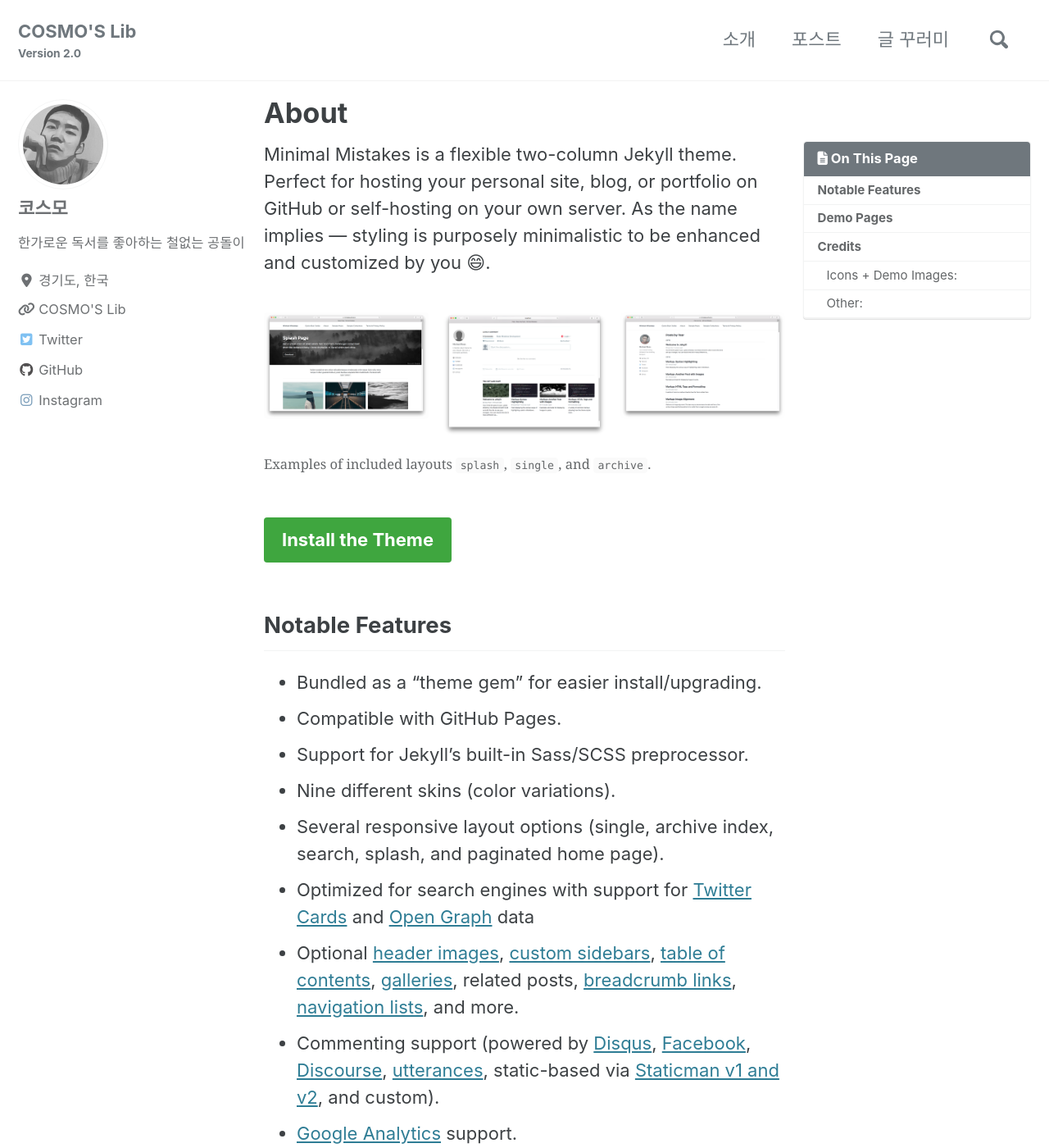
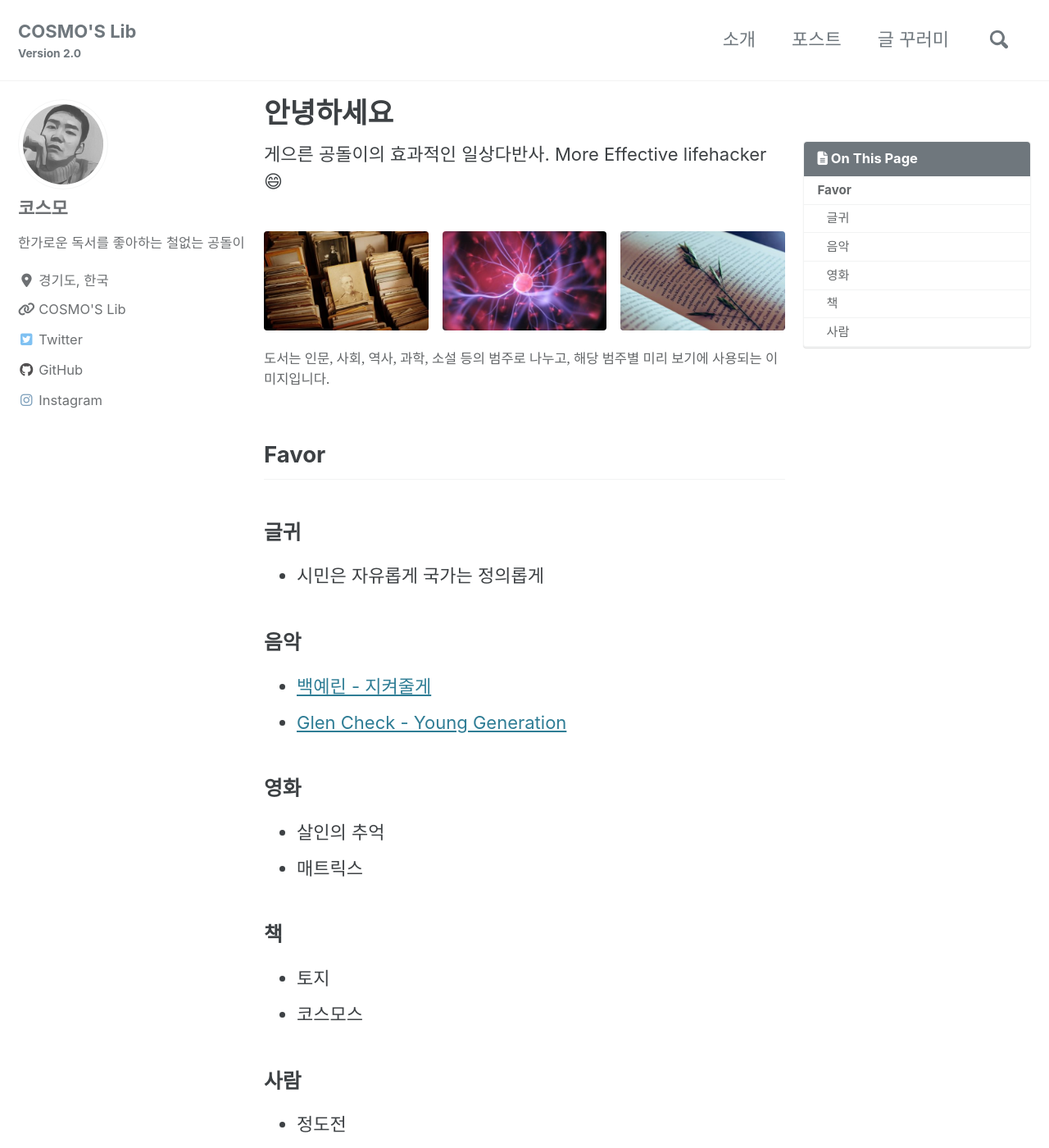
Before and after one commit to deftone2000/cosmo-s-archive, a Jekyll site: the page built from _pages/about.md, in a window 1280 px wide and 1400 px high. Shown: the whole window at 82% size. Built offline with Jekyll 4.4.1, drawn with Linux system fonts in a browser that asks for light colours; cached includes are drawn as plain includes; nearby versions of some CDN libraries; emoji names are drawn with the system emoji font; comment, search, counter and statistics services are not loaded; a style sheet for code colours, icons or effects is not loaded; some of the changed text lies outside the part shown.

Commit message:
no message

```diff
--- a/_pages/about.md
+++ b/_pages/about.md
@@ -1,85 +1,47 @@
 ---
 permalink: /about/
-title: "About"
-excerpt: "Minimal Mistakes is a flexible two-column Jekyll theme."
+title: "안녕하세요"
+excerpt: "과거에도 있었고 현재에도 있으며 미래에도 있을 그 모든 것."
 layouts_gallery:
-  - url: /assets/images/mm-layout-splash.png
-    image_path: /assets/images/mm-layout-splash.png
-    alt: "splash layout example"
-  - url: /assets/images/mm-layout-single-meta.png
-    image_path: /assets/images/mm-layout-single-meta.png
-    alt: "single layout with comments and related posts"
-  - url: /assets/images/mm-layout-archive.png
-    image_path: /assets/images/mm-layout-archive.png
-    alt: "archive layout example"
-last_modified_at: 2020-03-23T14:07:54-04:00
+  - url: /assets/images/mm-customizable-feature.jpg
+    image_path: /assets/images/mm-customizable-feature.jpg
+    alt: "인문학"
+  - url: /assets/images/mm-responsive-feature.jpg
+    image_path: /assets/images/mm-responsive-feature.jpg
+    alt: "과학"
+  - url: /assets/images/mm-free-feature.jpg
+    image_path: /assets/images/mm-free-feature.jpg
+    alt: "소설"
+last_modified_at: 2020-03-27T14:00:04+09:00
 toc: true
 ---
 
-Minimal Mistakes is a flexible two-column Jekyll theme. Perfect for hosting your personal site, blog, or portfolio on GitHub or self-hosting on your own server. As the name implies --- styling is purposely minimalistic to be enhanced and customized by you :smile:.
+게으른 공돌이의 효과적인 일상다반사.  More Effective lifehacker 😄
 
-{% include gallery id="layouts_gallery" caption="Examples of included layouts `splash`, `single`, and `archive`." %}
+{% include gallery id="layouts_gallery" caption="도서는 인문, 사회, 역사, 과학, 소설 등의 범주로 나누고, 해당 범주별 미리 보기에 사용되는 이미지입니다." %}
 
-[Install the Theme]({{ "/docs/quick-start-guide/" | relative_url }}){: .btn .btn--success .btn--large}
+## Favor
 
-## Notable Features
+### 글귀
 
-- Bundled as a "theme gem" for easier install/upgrading.
-- Compatible with GitHub Pages.
-- Support for Jekyll's built-in Sass/SCSS preprocessor.
-- Nine different skins (color variations).
-- Several responsive layout options (single, archive index, search, splash, and paginated home page).
-- Optimized for search engines with support for [Twitter Cards](https://dev.twitter.com/cards/overview) and [Open Graph](http://ogp.me/) data
-- Optional [header images](https://mmistakes.github.io/minimal-mistakes/docs/layouts/#headers), [custom sidebars](https://mmistakes.github.io/minimal-mistakes/docs/layouts/#sidebars), [table of contents](https://mmistakes.github.io/minimal-mistakes/docs/helpers/#table-of-contents), [galleries](https://mmistakes.github.io/minimal-mistakes/docs/helpers/#gallery), related posts, [breadcrumb links](https://mmistakes.github.io/minimal-mistakes/docs/configuration/#breadcrumb-navigation-beta), [navigation lists](https://mmistakes.github.io/minimal-mistakes/docs/helpers/#navigation-list), and more.
-- Commenting support (powered by [Disqus](https://disqus.com/), [Facebook](https://developers.facebook.com/docs/plugins/comments), [Discourse](https://www.discourse.org/), [utterances](https://utteranc.es/), static-based via [Staticman v1 and v2](https://staticman.net/), and custom).
-- [Google Analytics](https://www.google.com/analytics/) support.
-- UI localized text in English (default), Brazilian Portuguese (Português brasileiro), Catalan, Chinese, Danish, Dutch, Finnish, French (Français), German (Deutsch), Greek, Hindi (हिंदी), Hungarian, Indonesian, Irish (Gaeilge), Italian (Italiano), Japanese, Korean, Malayalam, Nepali (Nepalese), Persian (فارسی), Polish, Punjabi (ਪੰਜਾਬੀ), Romanian, Russian, Slovak, Spanish (Español), Swedish, Thai, Turkish (Türkçe), and Vietnamese.
+- 시민은 자유롭게 국가는 정의롭게
 
-## Demo Pages
+### 음악
 
-| Name                                        | Description                                           |
-| ------------------------------------------- | ----------------------------------------------------- |
-| [Post with Header Image][header-image-post] | A post with a large header image. |
-| [HTML Tags and Formatting Post][html-tags-post] | A variety of common markup showing how the theme styles them. |
-| [Syntax Highlighting Post][syntax-post] | Post displaying highlighted code. |
-| [Post with a Gallery][gallery-post] | A post showing several images wrapped in `<figure>` elements. |
-| [Sample Collection Page][sample-collection] | Single page from a collection. |
-| [Categories Archive][categories-archive] | Posts grouped by category. |
-| [Tags Archive][tags-archive] | Posts grouped by tag. |
+- [백예린 - 지켜줄게](https://youtu.be/IDD5_z3kKCU)
+- [Glen Check - Young Generation](https://youtu.be/IAtN-BH7P7c)
 
-For even more demo pages check the [posts archive][year-archive].
+### 영화
 
-[header-image-post]: {{ "" | relative_url }}{% post_url 2012-03-15-layout-header-image-text-readability %}
-[gallery-post]: {{ "" | relative_url }}{% post_url 2010-09-09-post-gallery %}
-[html-tags-post]: {{ "" | relative_url }}{% post_url 2013-01-11-markup-html-tags-and-formatting %}
-[syntax-post]: {{ "" | relative_url }}{% post_url 2013-08-16-markup-syntax-highlighting %}
-[sample-collection]: {{ "/recipes/chocolate-chip-cookies/" | relative_url }}
-[categories-archive]: {{ "/categories/" | relative_url }}
-[tags-archive]: {{ "/tags/" | relative_url }}
-[year-archive]: {{ "/year-archive/" | relative_url }}
+- 살인의 추억
+- 매트릭스
 
----
+### 책
 
-## Credits
+* 토지
+* 코스모스
 
-### Icons + Demo Images:
+### 사람
 
-- [The Noun Project](https://thenounproject.com) -- Garrett Knoll, Arthur Shlain, and [tracy tam](https://thenounproject.com/tracytam)
-- [Font Awesome](http://fontawesome.io/)
-- [Unsplash](https://unsplash.com/)
-
-### Other:
-
-- [Jekyll](https://jekyllrb.com/)
-- [jQuery](https://jquery.com/)
-- [Susy](http://susy.oddbird.net/)
-- [Breakpoint](http://breakpoint-sass.com/)
-- [Magnific Popup](http://dimsemenov.com/plugins/magnific-popup/)
-- [FitVids.JS](http://fitvidsjs.com/)
-- Greedy Navigation - [lukejacksonn](https://codepen.io/lukejacksonn/pen/PwmwWV)
-- [jQuery Smooth Scroll](https://github.com/kswedberg/jquery-smooth-scroll)
-- [Lunr](http://lunrjs.com)
-
----
-
-Minimal Mistakes is designed, developed, and maintained by Michael Rose. Just another boring, tattooed, designer from Buffalo New York.
+- 정도전
+- 스티브 잡스
```
Also changed, not shown: _pages/home.md (+3 -3 lines), _posts/2020-03-18-truth-imagined.md (+8 -11 lines), _posts/2020-03-21-decide-for-yourself.md (+4 -4 lines), _posts/2020-03-26-is-my-sentence-so-strange.md (+7 -10 lines).
